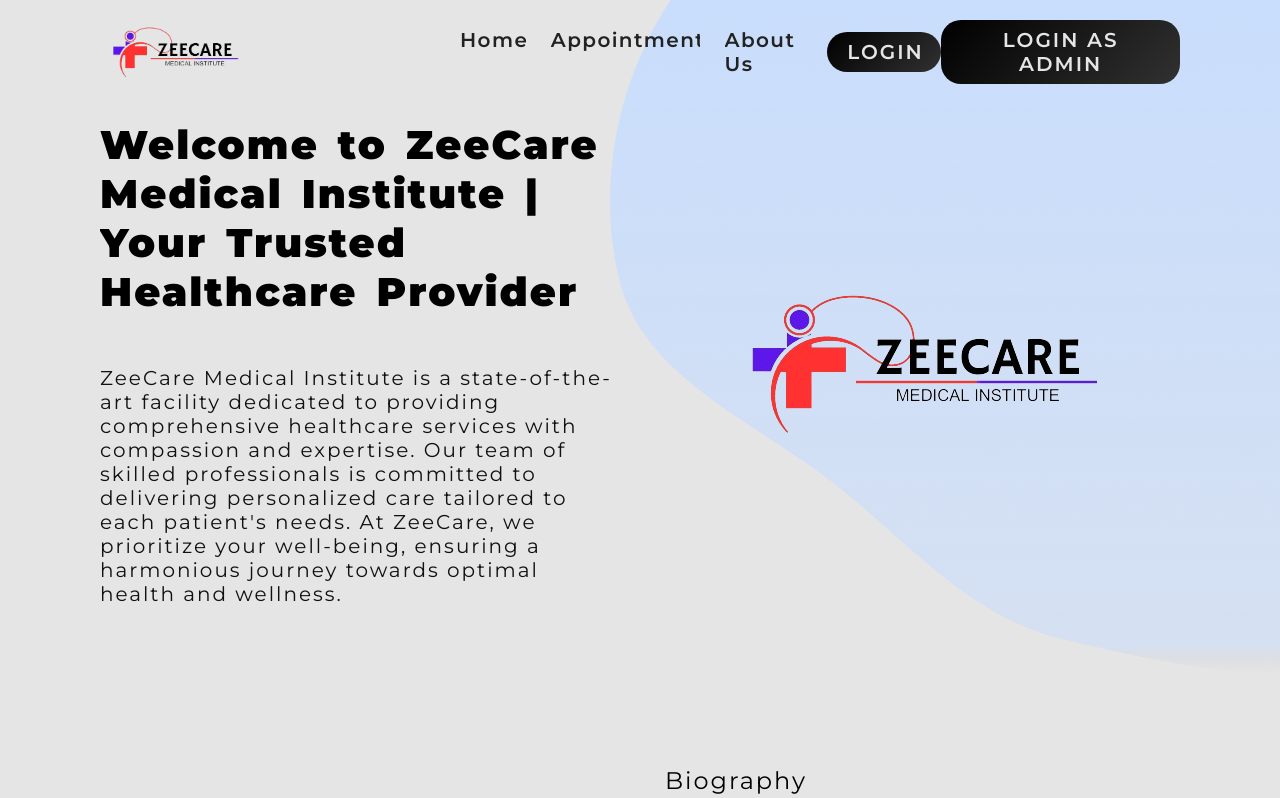
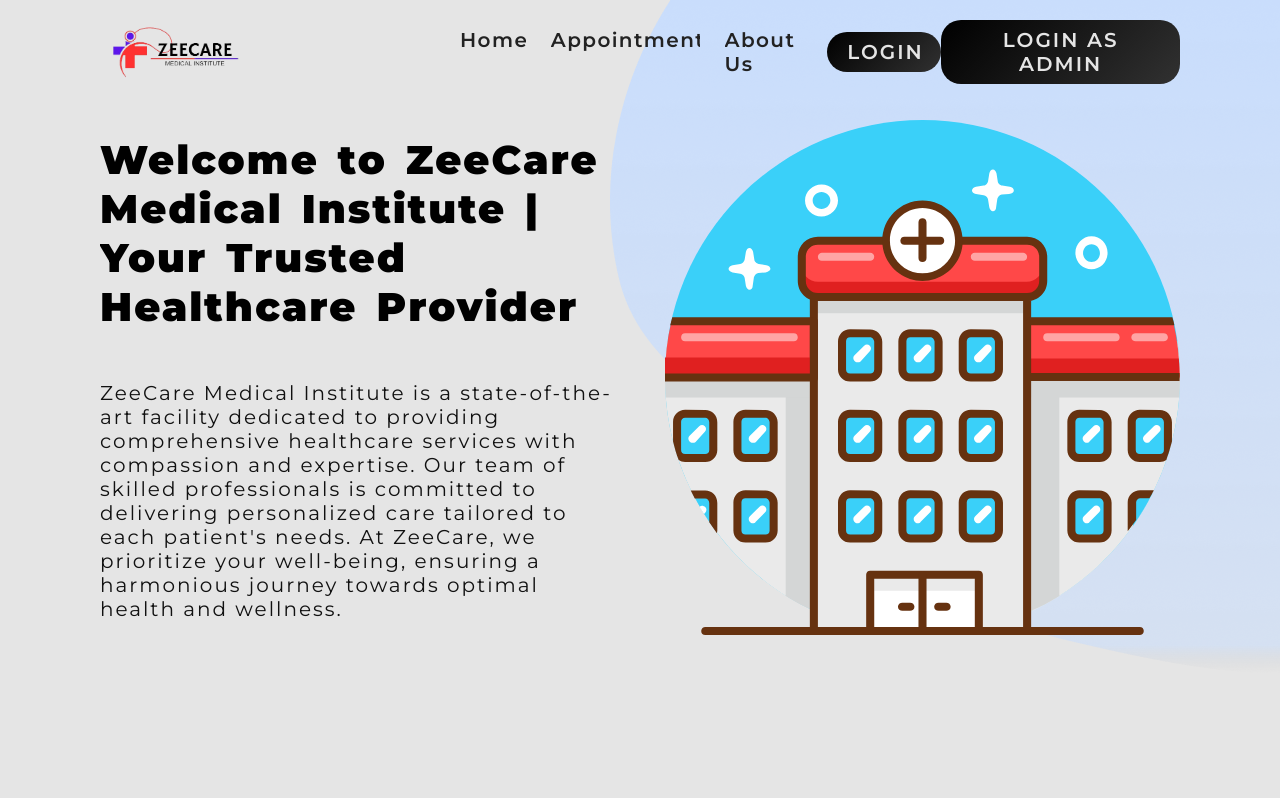
Before and after one commit to mohittguptaa/Hospital_MAnagement_System, a React (Vite) app in the folder frontend/: page / in a window 1280 px wide. Shown: the top 798 px of the page. Built offline with nearby package versions, Linux system fonts and the light colour scheme; no server answers.

Commit message:
some changes in logos of home

```diff
--- a/frontend/src/Pages/Home.jsx
+++ b/frontend/src/Pages/Home.jsx
@@ -11,7 +11,7 @@ const Home = () => {
         title={
           "Welcome to ZeeCare Medical Institute | Your Trusted Healthcare Provider"
         }
-        imageUrl={"../../public/logo.png"}
+        imageUrl={"../../public/hospital-104.svg"}
       />
       <Biography imageUrl={"/about.png"} />
       <Departments />
```
Also changed, not shown: frontend/public/hospital-104.svg (added).
